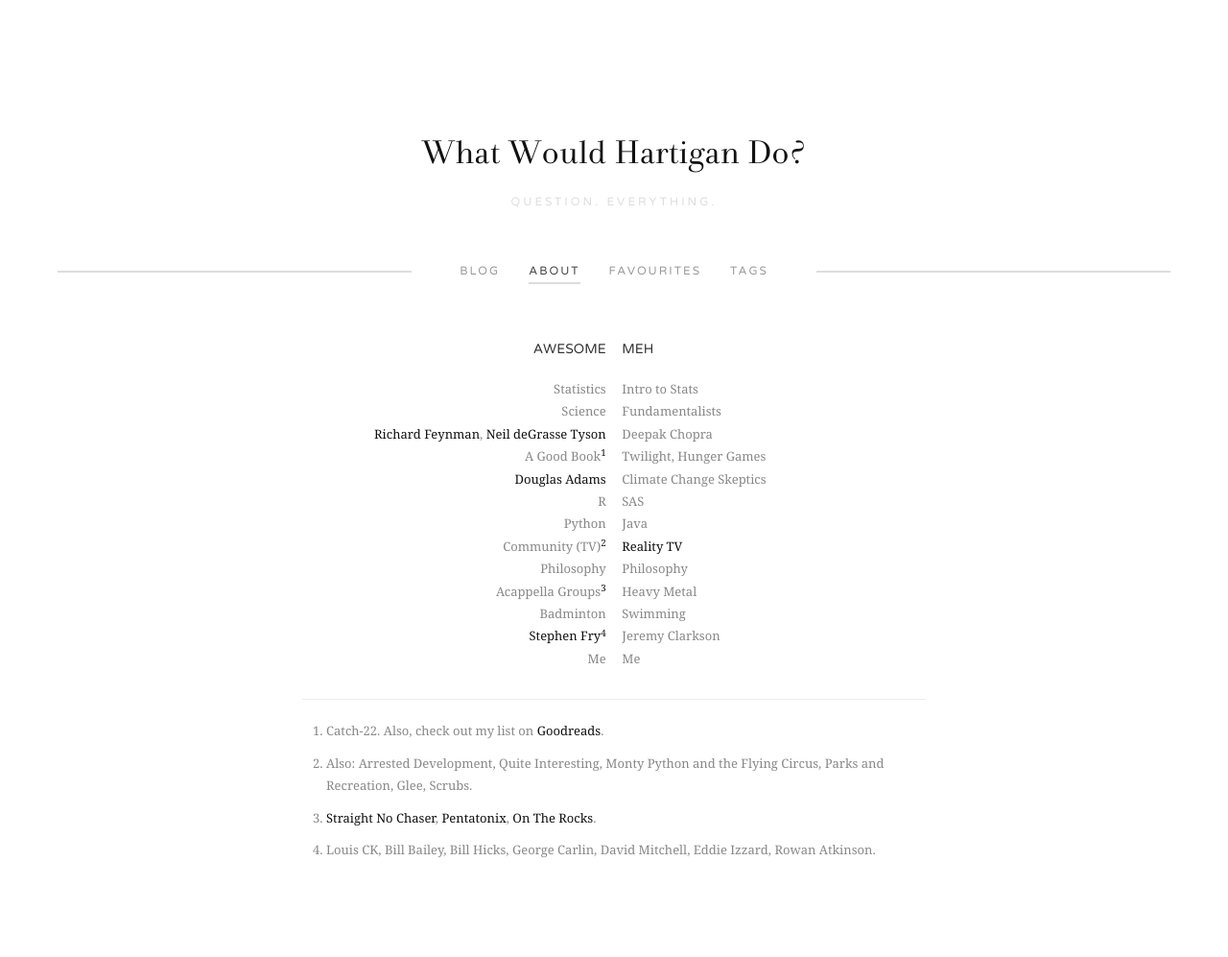
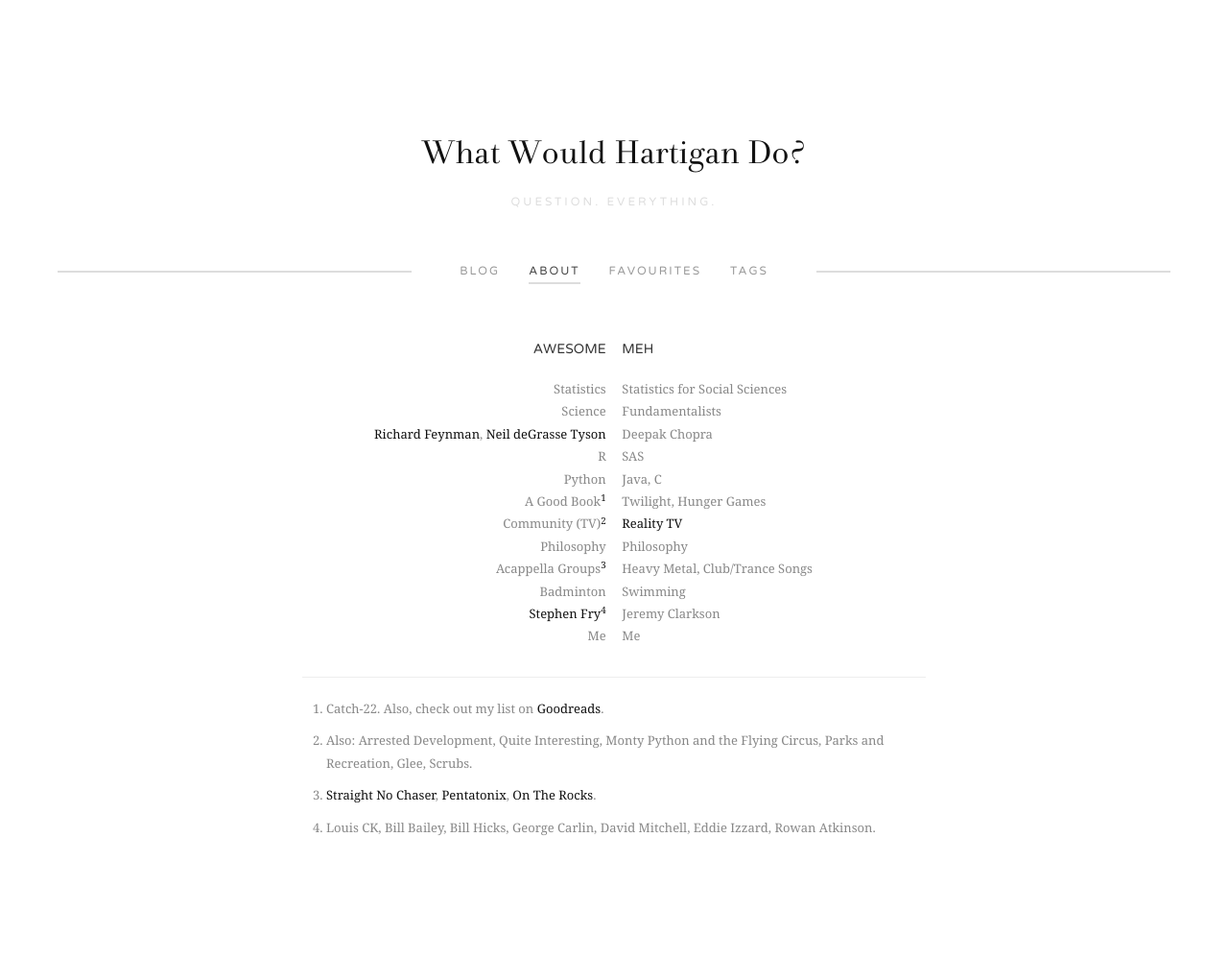
Before and after one commit to dfeng/dfeng.github.com, a Jekyll site: the page built from about.html, in a window 1280 px wide. Shown: the whole page at 96% size. Built offline with Jekyll 4.4.1, drawn with Linux system fonts in a browser that asks for light colours; some web fonts are replaced; after the commit the page ends 974 px from its top, so only the background shows below that.

Commit message:
update about

```diff
--- a/about.html
+++ b/about.html
@@ -19,10 +19,10 @@ group: navigation
       Science<br />
       <a href="http://feynmanseries.com/">Richard Feynman</a>, <a href="http://www.youtube.com/watch?v=6RjW5-4IiSc">Neil deGrasse Tyson</a><br />
       <!-- Rational, Logical Discourse<br /> -->
-      A Good Book<sup id="fnref:1"><a href="#fn:1" rel="footnote">1</a></sup><br />
-      <a href="https://www.youtube.com/watch?v=_ZG8HBuDjgc">Douglas Adams</a><br />
+      <!-- <a href="https://www.youtube.com/watch?v=_ZG8HBuDjgc">Douglas Adams</a><br /> -->
       R<br />
       Python<br />
+      A Good Book<sup id="fnref:1"><a href="#fn:1" rel="footnote">1</a></sup><br />
       <!-- Monty Python - Life of Brian<br /> -->
       Community (TV)<sup id="fnref:2"><a href="#fn:2" rel="footnote">2</a></sup><br />
       Philosophy<br />
@@ -37,18 +37,18 @@ group: navigation
   <div class="span6 cold">
     <h1>Meh</h1>
     <p>
-      Intro to Stats<br />
+      Statistics for Social Sciences<br />
       Fundamentalists<br />
       Deepak Chopra<br />
       <!-- Tea Party<br /> -->
+      <!-- Climate Change Skeptics<br /> -->
+      SAS<br />
+      Java, C<br />
       Twilight, Hunger Games<br />
-      Climate Change Skeptics<br />
-      SAS<br />
-      Java<br />
       <!-- Omnipotent Dictators in the Sky<br /> -->
       <a href="http://www.youtube.com/watch?v=Irw7SRv-l44">Reality TV</a><br />
       Philosophy<br />
-      Heavy Metal<br />
+      Heavy Metal, Club/Trance Songs<br />
       Swimming<br />
       <!-- TextMate<br /> -->
       <!-- Microsoft Word<br /> -->
```
